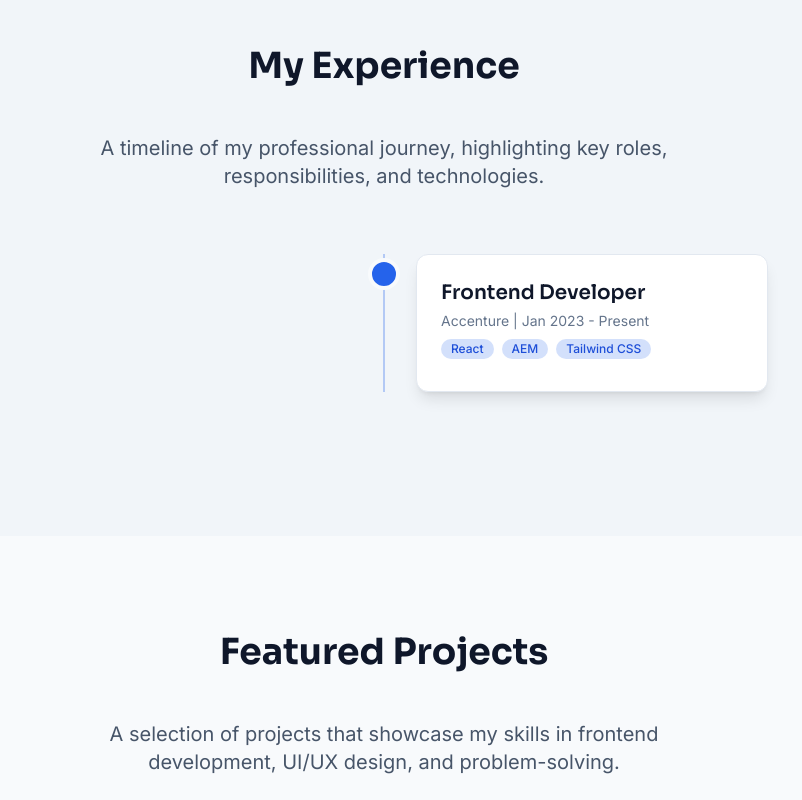
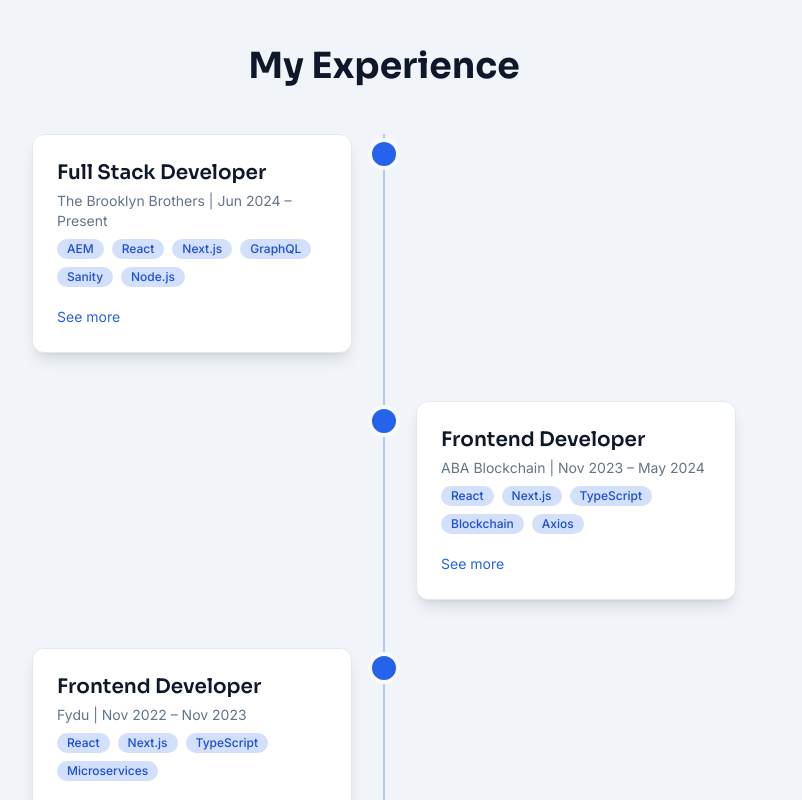
Before and after one commit to nilberm/portfolio, a React (Vite) app: page / in a window 1280 px wide. Shown: the part 1540-2340 px from the top of the page, without its empty margins (256-1058 px from the left). Built offline with nearby package versions, Linux system fonts and the light colour scheme.

Commit message:
feat: finished experience section

```diff
--- a/src/components/Experience/ExperienceSection.tsx
+++ b/src/components/Experience/ExperienceSection.tsx
@@ -1,66 +1,194 @@
-import React from "react";
+import React, { useState, useEffect } from "react";
+import { useLanguage } from "../../context/LanguageContext";
 
-type Experience = {
+interface Experience {
   title: string;
   company: string;
-  period: string;
+  period: {
+    en: string;
+    pt: string;
+  };
   technologies: string[];
-};
+  details: {
+    en: string;
+    pt: string;
+  };
+  bullets: {
+    en: string[];
+    pt: string[];
+  };
+}
 
 const experiences: Experience[] = [
   {
+    title: "Full Stack Developer",
+    company: "The Brooklyn Brothers",
+    period: {
+      en: "Jun 2024 – Present",
+      pt: "Jun 2024 – Presente",
+    },
+    technologies: ["AEM", "React", "Next.js", "GraphQL", "Sanity", "Node.js"],
+    details: {
+      en: "Worked on websites for global brands using AEM and React.",
+      pt: "Atuei no desenvolvimento de sites para marcas globais utilizando AEM e React.",
+    },
+    bullets: {
+      en: [
+        "Built scalable sites for Tresemmé, Rexona, Degree, MINI Cooper, and HOKA.",
+        "Created campaign dashboards integrated with Meta APIs.",
+        "Delivered dynamic components with high Lighthouse scores.",
+        "Solved complex build and deploy issues across projects."
+      ],
+      pt: [
+        "Criei sites escaláveis para Tresemmé, Rexona, Degree, MINI Cooper e HOKA.",
+        "Desenvolvi dashboards de campanha com integração à API da Meta.",
+        "Entreguei componentes dinâmicos com alta performance no Lighthouse.",
+        "Resolvi problemas complexos de build e deploy em diferentes projetos."
+      ]
+    }
+  },
+  {
     title: "Frontend Developer",
-    company: "Accenture",
-    period: "Jan 2023 - Present",
-    technologies: ["React", "AEM", "Tailwind CSS"],
+    company: "ABA Blockchain",
+    period: {
+      en: "Nov 2023 – May 2024",
+      pt: "Nov 2023 – Mai 2024",
+    },
+    technologies: ["React", "Next.js", "TypeScript", "Blockchain", "Axios"],
+    details: {
+      en: "Developed a blockchain-integrated digital signature platform.",
+      pt: "Desenvolvi uma plataforma de assinatura digital integrada à blockchain.",
+    },
+    bullets: {
+      en: [
+        "Built file upload and document positioning features.",
+        "Implemented collaborative task flow and approval system.",
+        "Led component reuse and layout consistency improvements."
+      ],
+      pt: [
+        "Implementei recursos de upload de arquivos e posicionamento de assinatura.",
+        "Desenvolvi fluxo de tarefas colaborativas e sistema de aprovação.",
+        "Liderei melhorias na reutilização de componentes e consistência visual."
+      ]
+    }
   },
+  {
+    title: "Frontend Developer",
+    company: "Fydu",
+    period: {
+      en: "Nov 2022 – Nov 2023",
+      pt: "Nov 2022 – Nov 2023",
+    },
+    technologies: ["React", "Next.js", "TypeScript", "Microservices"],
+    details: {
+      en: "Migrated and rebuilt process management systems.",
+      pt: "Migrei e reconstruí sistemas de gestão de processos.",
+    },
+    bullets: {
+      en: [
+        "Created over 20 dynamic pages with authentication and role-based access.",
+        "Integrated blockchain digital signing and calendar tools.",
+        "Worked closely with backend team to map API flows."
+      ],
+      pt: [
+        "Criei mais de 20 páginas dinâmicas com autenticação e permissões.",
+        "Integrei assinatura digital via blockchain e ferramentas de calendário.",
+        "Trabalhei com o time backend no mapeamento de fluxos da API."
+      ]
+    }
+  },
+  {
+    title: "Frontend Developer Intern",
+    company: "Nestec",
+    period: {
+      en: "Jul 2022 – Oct 2022",
+      pt: "Jul 2022 – Out 2022",
+    },
+    technologies: ["React", "TypeScript", "SASS", "Styled Components"],
+    details: {
+      en: "Built a customizable event ticketing platform.",
+      pt: "Desenvolvi uma plataforma de venda de ingressos personalizável.",
+    },
+    bullets: {
+      en: [
+        "Developed geolocation and dynamic ticket creation features.",
+        "Created dashboards for organizers with analytics.",
+        "Handled responsive layout and mobile-first adjustments."
+      ],
+      pt: [
+        "Implementei geolocalização e criação dinâmica de ingressos.",
+        "Desenvolvi dashboards com métricas para organizadores.",
+        "Ajustei layouts responsivos com abordagem mobile-first."
+      ]
+    }
+  }
 ];
 
 const ExperienceSection: React.FC = () => {
+  const { language } = useLanguage();
+  const [selected, setSelected] = useState<Experience | null>(null);
+
+  useEffect(() => {
+    const handleKeyDown = (event: KeyboardEvent) => {
+      if (event.key === "Escape") {
+        setSelected(null);
+      }
+    };
+
+    if (selected) {
+      window.addEventListener("keydown", handleKeyDown);
+      document.body.style.overflow = "hidden";
+    } else {
+      document.body.style.overflow = "auto";
+    }
+
+    return () => {
+      window.removeEventListener("keydown", handleKeyDown);
+      document.body.style.overflow = "auto";
+    };
+  }, [selected]);
+
   return (
     <section
       id="experience"
       className="py-16 md:py-24 bg-slate-100 dark:bg-slate-900/50"
     >
       <div className="container mx-auto px-4 sm:px-6 lg:px-8">
-        <h2 className="text-3xl md:text-4xl font-sora font-bold mb-8 md:mb-12 text-center text-slate-900 dark:text-slate-50 animated-element animate-fade-in-up">
-          My Experience
+        <h2 className="text-3xl md:text-4xl font-sora font-bold mb-8 md:mb-12 text-center text-slate-900 dark:text-slate-50">
+          {language === "en" ? "My Experience" : "Minha Experiência"}
         </h2>
-        <p className="text-lg md:text-xl text-center text-slate-600 dark:text-slate-400 mb-10 md:mb-16 max-w-2xl mx-auto animated-element animate-fade-in-up">
-          A timeline of my professional journey, highlighting key roles,
-          responsibilities, and technologies.
-        </p>
 
         <div className="relative max-w-3xl mx-auto">
-          {/* Vertical line */}
           <div className="absolute top-0 h-full w-0.5 bg-blue-600/30 dark:bg-blue-500/30 left-4 md:left-1/2 transform md:-translate-x-1/2"></div>
 
-          {/* Experience Items */}
           {experiences.map((exp, index) => (
             <div
-              key={index}
-              className={`mb-12 flex md:items-center w-full animated-element ${
-                index % 2 === 0
-                  ? "animate-slide-in-left"
-                  : "animate-slide-in-right"
+              key={`${exp.company}-${exp.title}`}
+              className={`mb-12 flex w-full items-start md:items-center flex-col md:flex-row ${
+                index % 2 === 0 ? "md:flex-row-reverse" : ""
               }`}
             >
-              {/* Empty space on left for md screens */}
               <div className="hidden md:block w-1/2"></div>
 
-              <div className="md:w-1/2 md:pl-8 relative">
-                {/* Timeline dot */}
-                <div className="absolute -left-0.5 md:-left-4 top-1 w-8 h-8 bg-blue-600 dark:bg-blue-500 rounded-full border-4 border-slate-50 dark:border-slate-900"></div>
+              <div className="md:w-1/2 md:px-8 relative">
+                <div
+                  className={`absolute top-1 w-8 h-8 bg-blue-600 dark:bg-blue-500 rounded-full border-4 border-slate-50 dark:border-slate-900
+                    -left-0.5
+                    ${
+                      index % 2 === 0
+                        ? "md:left-auto md:-right-4"
+                        : "md:-left-4"
+                    }`}
+                ></div>
 
-                {/* Experience card */}
                 <div className="ml-10 md:ml-0 bg-white dark:bg-slate-800 p-6 rounded-xl shadow-lg hover:shadow-xl transition-shadow duration-300 border border-slate-200 dark:border-slate-700">
                   <h3 className="text-xl font-sora font-semibold text-slate-900 dark:text-slate-50 mb-1">
                     {exp.title}
                   </h3>
                   <p className="text-sm text-slate-500 dark:text-slate-400 mb-2">
-                    {exp.company} | {exp.period}
+                    {exp.company} | {exp.period[language]}
                   </p>
-                  <div className="flex flex-wrap">
+                  <div className="flex flex-wrap mb-2">
                     {exp.technologies.map((tech) => (
                       <span
                         key={tech}
@@ -70,12 +198,58 @@ const ExperienceSection: React.FC = () => {
                       </span>
                     ))}
                   </div>
+                  <button
+                    onClick={() => setSelected(exp)}
+                    className="text-sm text-blue-600 dark:text-blue-400 hover:underline mt-1"
+                  >
+                    {language === "en" ? "See more" : "Ver mais"}
+                  </button>
                 </div>
               </div>
             </div>
           ))}
         </div>
       </div>
+
+      {selected && (
+        <div
+          onClick={() => setSelected(null)}
+          className="fixed inset-0 z-50 flex items-center justify-center bg-black/60 p-4 backdrop-blur-sm"
+        >
+          <div
+            onClick={(e) => e.stopPropagation()}
+            role="dialog"
+            aria-modal="true"
+            aria-labelledby="modal-title"
+            className="bg-white dark:bg-slate-800 max-w-md w-full rounded-xl p-6 shadow-2xl relative"
+          >
+            <button
+              onClick={() => setSelected(null)}
+              aria-label={language === "en" ? "Close" : "Fechar"}
+              className="absolute top-3 right-4 text-2xl font-bold leading-none text-slate-400 hover:text-slate-600 dark:hover:text-slate-300"
+            >
+              &times;
+            </button>
+            <h3
+              id="modal-title"
+              className="text-xl font-bold text-slate-900 dark:text-slate-50 mb-2"
+            >
+              {selected.title}
+            </h3>
+            <p className="text-sm text-slate-500 dark:text-slate-400 mb-4">
+              {selected.company} | {selected.period[language]}
+            </p>
+            <p className="text-slate-700 dark:text-slate-300 mb-3">
+              {selected.details[language]}
+            </p>
+            <ul className="list-disc list-inside text-slate-700 dark:text-slate-300 space-y-2">
+              {selected.bullets[language].map((item, idx) => (
+                <li key={idx}>{item}</li>
+              ))}
+            </ul>
+          </div>
+        </div>
+      )}
     </section>
   );
 };
```
